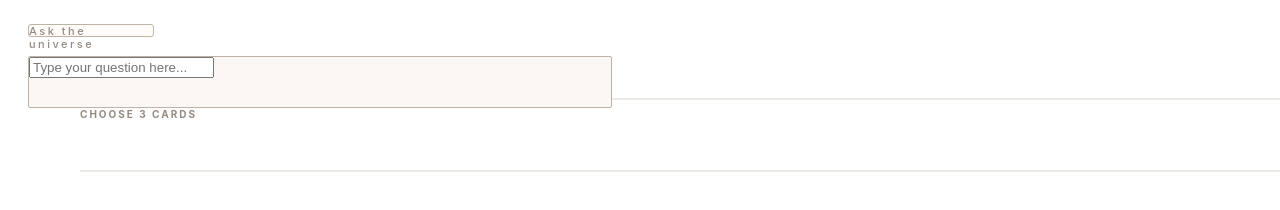
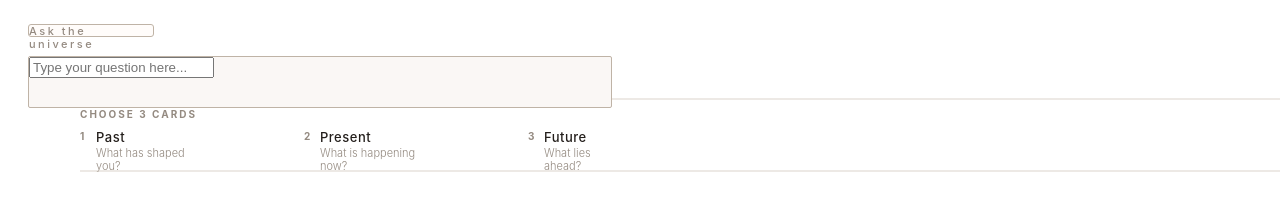
Before and after one commit to mngocwork12-ai/tarrot, a plain HTML site: page index.html in a window 1280 px wide. Shown: the top 210 px of the page. Drawn offline with Linux system fonts and the light colour scheme.

Commit message:
Add step numbers and labels to index.html

```diff
--- a/index.html
+++ b/index.html
@@ -6,15 +6,15 @@
 <body>
     <div class="decoline1"></div>
     <div class="choose3cards">CHOOSE 3 CARDS</div>
-    <div class="stepnum1"></div>
-    <div class="label1"></div>
-    <div class="subtext1"></div>
-    <div class="stepnum2"></div>
-    <div class="label2"></div>
-    <div class="subtext2"></div>
-    <div class="stepnum3"></div>
-    <div class="label3"></div>
-    <div class="subtext3"></div>
+    <div class="stepnum1">1</div>
+    <div class="label1">Past</div>
+    <div class="subtext1">What has shaped you?</div>
+    <div class="stepnum2">2</div>
+    <div class="label2">Present</div>
+    <div class="subtext2">What is happening now?</div>
+    <div class="stepnum3">3</div>
+    <div class="label3">Future</div>
+    <div class="subtext3">What lies ahead?</div>
     <div class="decoline2"></div>
 
     <div class="questioncontainer">Ask the universe</div>
```
